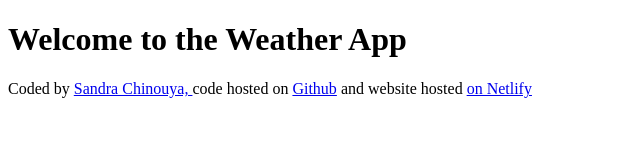
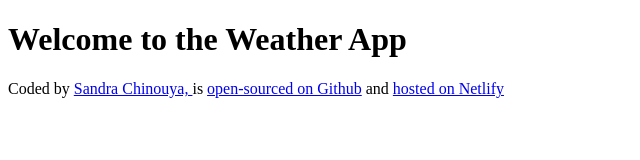
Before and after one commit to Sandrac01/weather-project, a plain HTML site: page index.html in a window 1280 px wide. Shown: the whole page, without its empty margins (0-640 px from the left). Drawn offline with Linux system fonts and the light colour scheme.

Commit message:
improved the footer content terminology

```diff
--- a/index.html
+++ b/index.html
@@ -12,13 +12,13 @@
       <a href="https://github.com/Sandrac01/" target="_blank">
         Sandra Chinouya,
       </a>
-      code hosted on
+      is
       <a href="https://github.com/Sandrac01/weather-project.git" target="_blank"
-        >Github</a
+        >open-sourced on Github</a
       >
-      and website hosted
+      and
       <a href="https://main--weather-shecodes-task.netlify.app/" target="_blank"
-        >on Netlify</a
+        >hosted on Netlify</a
       >
     </footer>
   </body>
```
